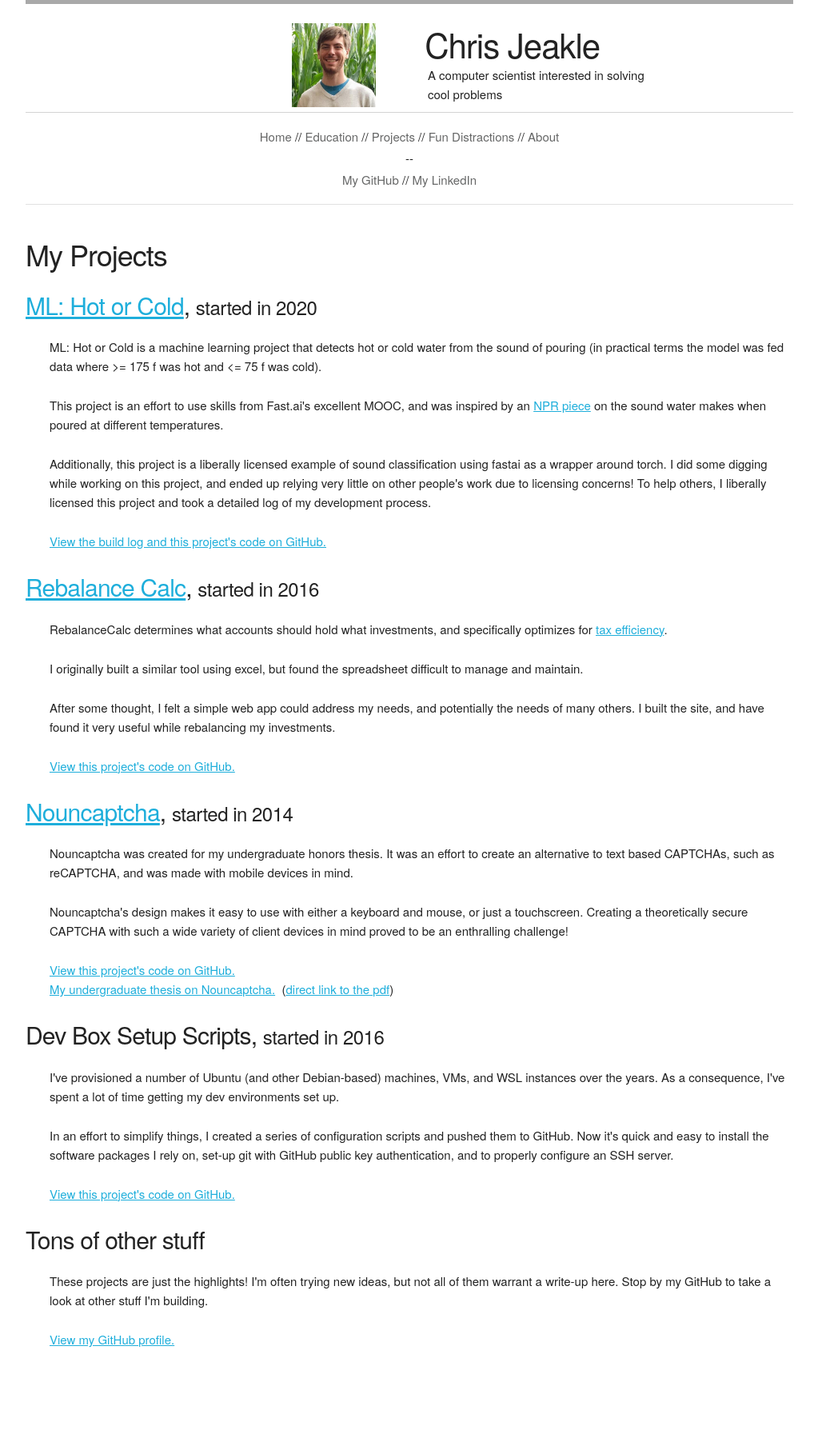
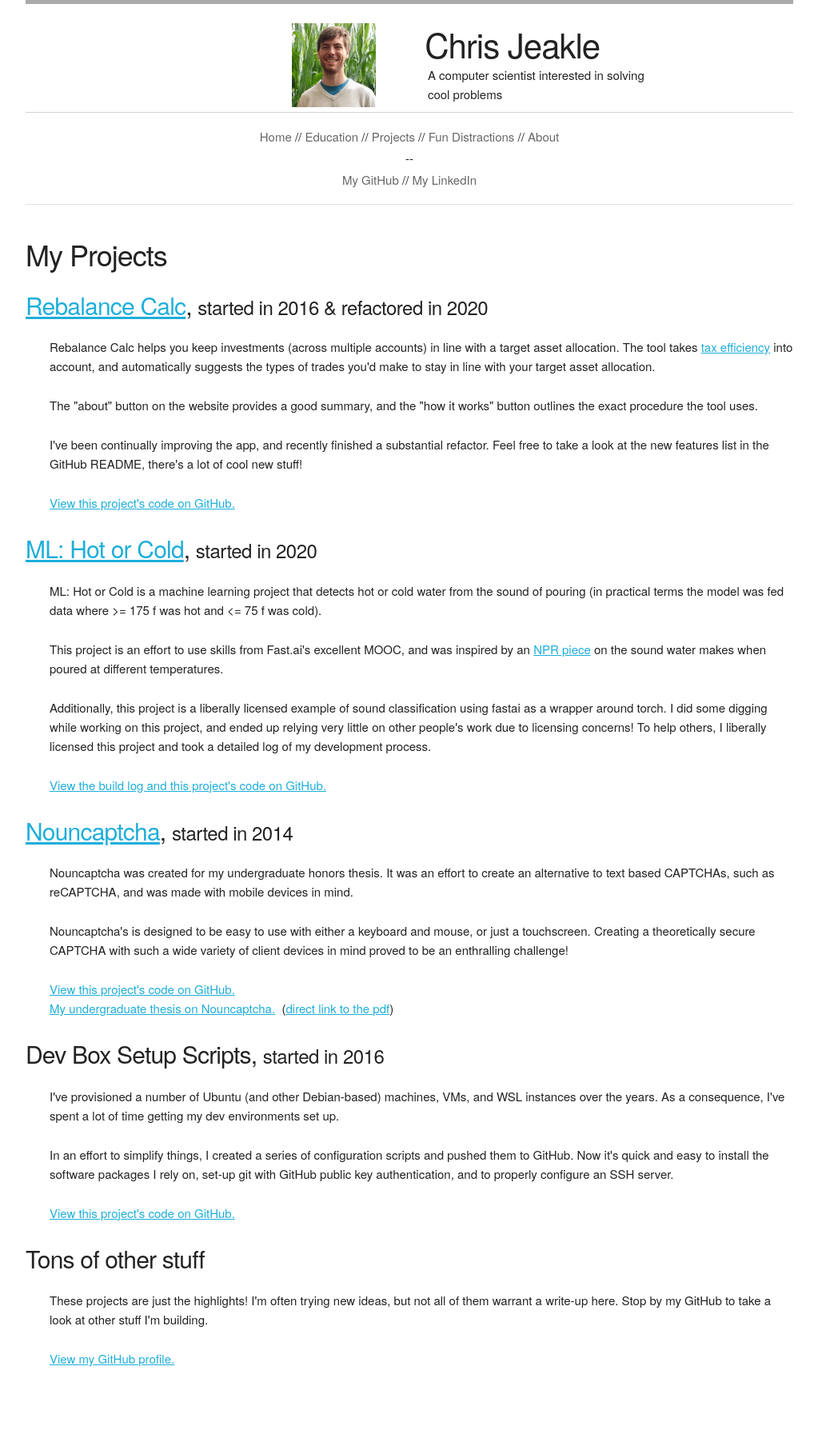
Before and after one commit to cjjeakle/cjjeakle.github.io, a Jekyll site: the page built from projects/index.html, in a window 1280 px wide. Shown: the whole page at 80% size, without its empty margins (128-1151 px from the left). Built offline with Jekyll 4.4.1, drawn with Linux system fonts in a browser that asks for light colours; nearby versions of some CDN libraries; before the commit the page ends 1784 px from its top, so only the background shows below that.

Commit message:
Added Rebalance Calc refactor to projects page

```diff
--- a/projects/index.html
+++ b/projects/index.html
@@ -6,6 +6,26 @@ layout: default
 <div>
   <h3>My Projects</h3>
 
+  <div class="row">
+    <div class="row inline-header" id="rebalancecalc"><h4><a href="https://www.rebalancecalc.com">Rebalance Calc</a></h4><h5>started in 2016 & refactored in 2020</h5></div>
+
+    <div class="row description">
+      <p>
+        Rebalance Calc helps you keep investments (across multiple accounts) in line with a target asset allocation.
+        The tool takes <a href="https://www.bogleheads.org/wiki/Principles_of_tax-efficient_fund_placement">tax efficiency</a> into account, and automatically suggests the types of trades you'd make to stay in line with your target asset allocation.
+      </p>
+      <p>
+        The "about" button on the website provides a good summary, and the "how it works" button outlines the exact procedure the tool uses.
+      </p>
+      <p>
+        I've been continually improving the app, and recently finished a substantial refactor.
+        Feel free to take a look at the new features list in the GitHub README, there's a lot of cool new stuff!
+      </p>
+      <p>
+        <a href="https://github.com/cjjeakle/rebalance-calc">View this project's code on GitHub.</a>
+      </p>
+    </div>
+  </div>
 
   <div class="row">
     <div class="row inline-header" id="ml-hot-or-cold"><h4><a href="https://ml-hot-or-cold.projects.chrisjeakle.com">ML: Hot or Cold</a></h4><h5>started in 2020</h5></div>
@@ -28,26 +48,6 @@ layout: default
   </div>
 
   <div class="row">
-    <div class="row inline-header" id="rebalancecalc"><h4><a href="https://www.rebalancecalc.com">Rebalance Calc</a></h4><h5>started in 2016</h5></div>
-
-    <div class="row description">
-      <p>
-        RebalanceCalc determines what accounts should hold what investments, and specifically optimizes for <a href="https://www.bogleheads.org/wiki/Principles_of_tax-efficient_fund_placement">tax efficiency</a>.
-      </p>
-      <p>
-        I originally built a similar tool using excel, but found the spreadsheet difficult to manage and maintain.
-      </p>
-      <p>
-        After some thought, I felt a simple web app could address my needs, and potentially the needs of many others.
-        I built the site, and have found it very useful while rebalancing my investments.
-      </p>
-      <p>
-        <a href="https://github.com/cjjeakle/rebalance-calc">View this project's code on GitHub.</a>
-      </p>
-    </div>
-  </div>
-
-  <div class="row">
     <div class="inline-header" id="nouncaptcha"><h4><a href="https://www.nouncaptcha.com">Nouncaptcha</a></h4><h5>started in 2014</h5></div>
 
     <div class="row description">
@@ -56,7 +56,7 @@ layout: default
         It was an effort to create an alternative to text based CAPTCHAs, such as reCAPTCHA, and was made with mobile devices in mind.
       </p>
       <p>
-        Nouncaptcha's design makes it easy to use with either a keyboard and mouse, or just a touchscreen.
+        Nouncaptcha's is designed to be easy to use with either a keyboard and mouse, or just a touchscreen.
         Creating a theoretically secure CAPTCHA with such a wide variety of client devices in mind proved to be an enthralling challenge!
       </p>
       <p>
```
